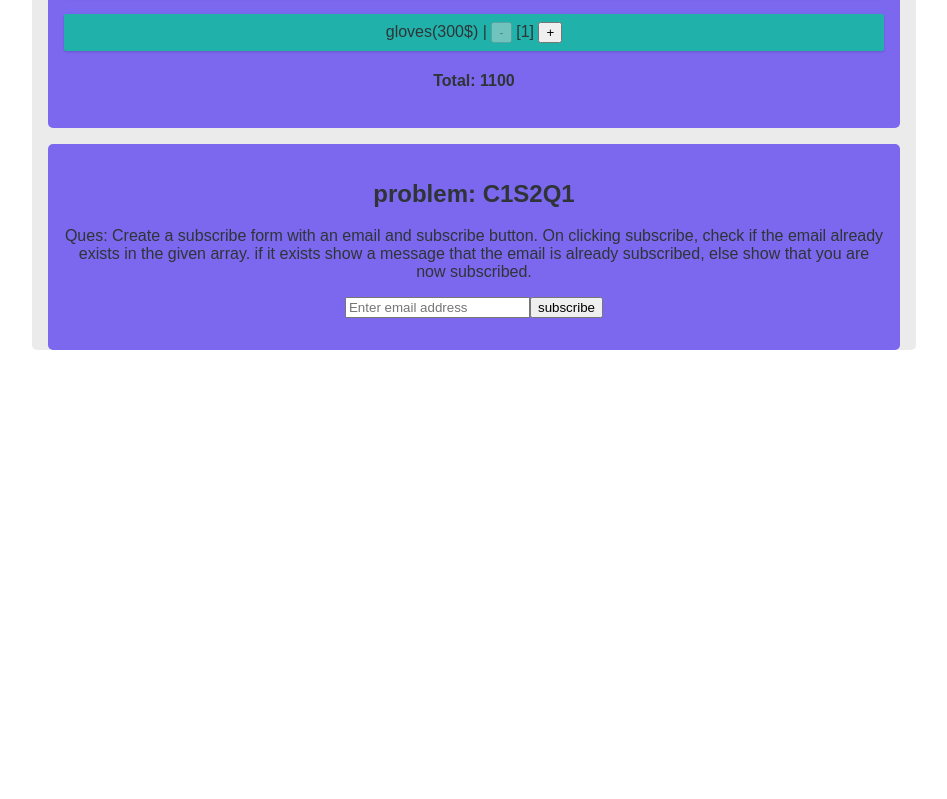
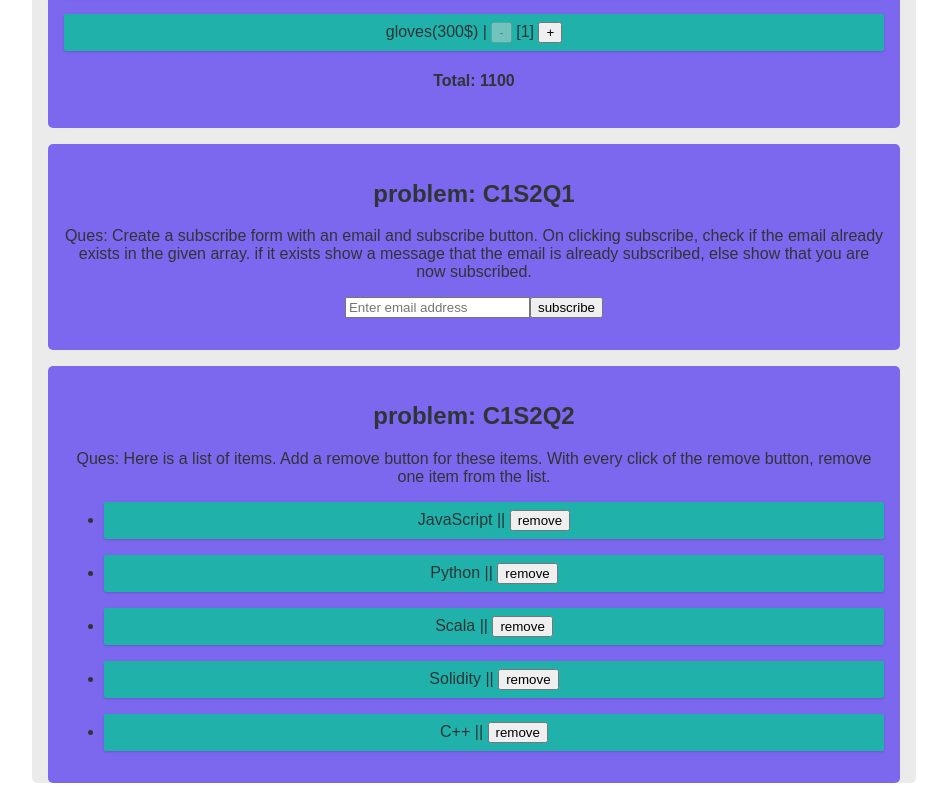
Before and after one commit to SK02K1/np3-solutions, a React (Create React App) app: page /cycles/1 in a window 1280 px wide. Shown: the part 1416-2215 px from the top of the page, without its empty margins (166-1113 px from the left). Before the commit the page ends 1782 px from the top, so only its background shows below. Built offline with nearby package versions, Linux system fonts and the light colour scheme.

Commit message:
feat: add problem C1S2Q2 solution

```diff
--- a/src/data/cycles.js
+++ b/src/data/cycles.js
@@ -1,10 +1,10 @@
 import { C1S1Q1, C1S1Q2, C1S1QS } from "../solutions/cycle-1/set-1";
-import { C1S2Q1 } from "../solutions/cycle-1/set-2";
+import { C1S2Q1, C1S2Q2 } from "../solutions/cycle-1/set-2";
 
 export const cycles = [
   {
     id: "1",
     title: "Basic ES6 and useState",
-    solutions: [<C1S1Q1 />, <C1S1Q2 />, <C1S1QS />, <C1S2Q1 />]
+    solutions: [<C1S1Q1 />, <C1S1Q2 />, <C1S1QS />, <C1S2Q1 />, <C1S2Q2 />]
   }
 ];
--- /dev/null
+++ b/src/solutions/cycle-1/set-2/QuesTwo.jsx
@@ -0,0 +1,52 @@
+import { useState } from "react";
+
+export const data = [
+  {
+    id: 1,
+    item: "JavaScript"
+  },
+  {
+    id: 2,
+    item: "Python"
+  },
+  {
+    id: 3,
+    item: "Scala"
+  },
+  {
+    id: 4,
+    item: "Solidity"
+  },
+  {
+    id: 5,
+    item: "C++"
+  }
+];
+
+export const QuesTwo = () => {
+  const [languages, setLanguages] = useState(data);
+  const removeBtnHandler = (languageID) => {
+    setLanguages((prevLanguages) =>
+      prevLanguages.filter(({ id }) => id !== languageID)
+    );
+  };
+  return (
+    <div className="solution">
+      <h2>problem: C1S2Q2</h2>
+      <p>
+        Ques: Here is a list of items. Add a remove button for these items. With
+        every click of the remove button, remove one item from the list.
+      </p>
+      <ul>
+        {languages.map(({ id, item }) => {
+          return (
+            <li className="list-item" key={id}>
+              <span>{item}</span> {" || "}
+              <button onClick={() => removeBtnHandler(id)}>remove</button>
+            </li>
+          );
+        })}
+      </ul>
+    </div>
+  );
+};
--- a/src/solutions/cycle-1/set-2/index.js
+++ b/src/solutions/cycle-1/set-2/index.js
@@ -1 +1,2 @@
 export { QuesOne as C1S2Q1 } from "./QuesOne";
+export { QuesTwo as C1S2Q2 } from "./QuesTwo";
```
